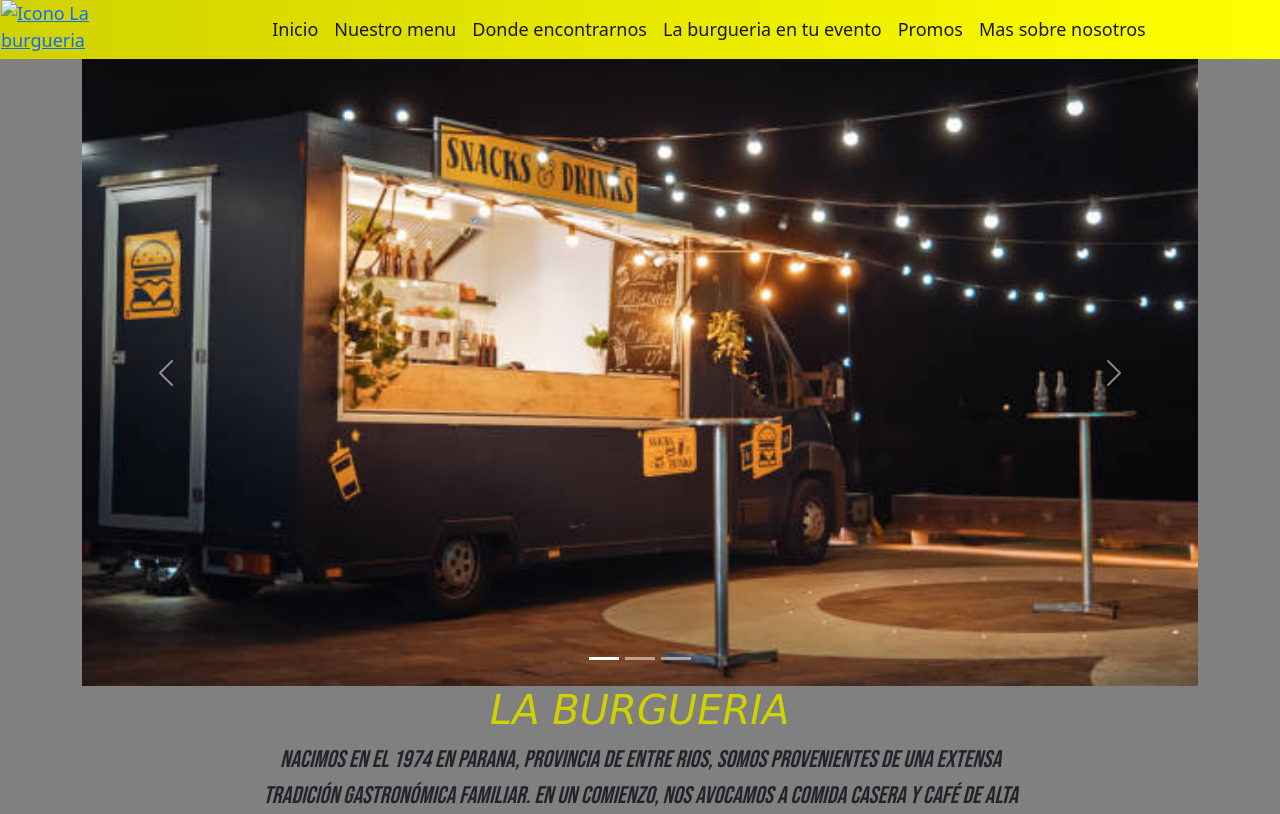
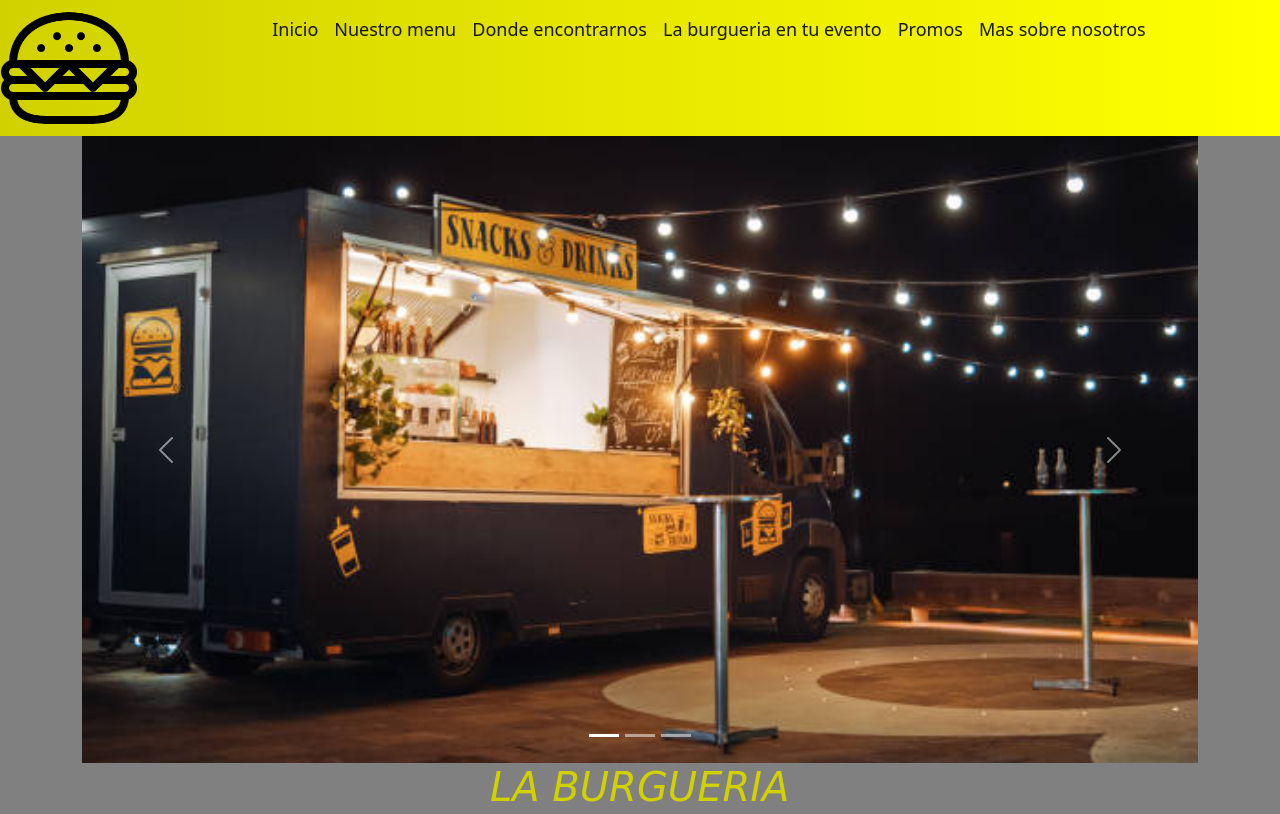
Before and after one commit to VaalentinoB/La-burgueria, a plain HTML site: page pages/nosotros.html in a window 1280 px wide. Shown: the top 814 px of the page. Drawn offline with nearby package versions, Linux system fonts and the light colour scheme; the site is published under a folder, as on GitHub Pages, so addresses that start at the root find nothing; a web font is replaced by a local one.

Commit message:
cambios ruta

```diff
--- a/pages/nosotros.html
+++ b/pages/nosotros.html
@@ -14,7 +14,6 @@
     <link rel="preconnect" href="https://fonts.gstatic.com" crossorigin />
     <link href="https://fonts.googleapis.com/css2?family=Open+Sans:wght@500&family=Roboto:wght@500&display=swap"
         rel="stylesheet" />
-    <link rel="stylesheet" href="../style/style.css">
     <link
         href="https://fonts.googleapis.com/css2?family=Gravitas+One&family=Open+Sans:wght@500&family=Roboto:wght@500&display=swap"
         rel="stylesheet" />
@@ -24,13 +23,14 @@
     <link
         href="https://fonts.googleapis.com/css2?family=Bebas+Neue&family=Gravitas+One&family=Open+Sans:wght@500&family=Roboto:wght@500&family=Rubik+Distressed&display=swap"
         rel="stylesheet">
+    <link rel="stylesheet" href="../style/style.css">
 </head>
 
 <body>
     <header>
 
         <a href="/" class="logo">
-            <img src="/img/burguer (1).png" alt="Icono La burgueria " class="icon-header" />
+            <img src="../img/burguer (1).png" alt="Icono La burgueria " class="icon-header" />
         </a>
 
         <div class="container">
```
